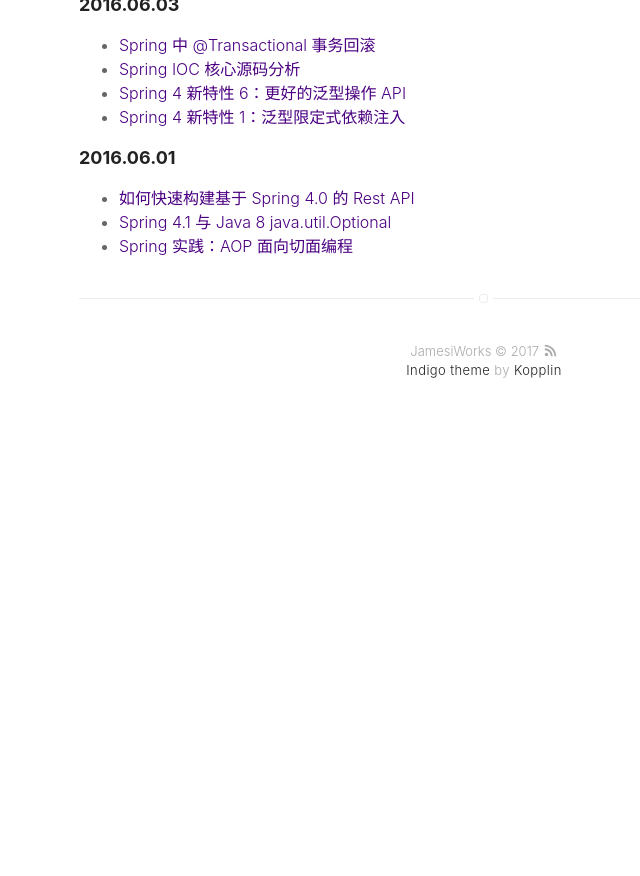
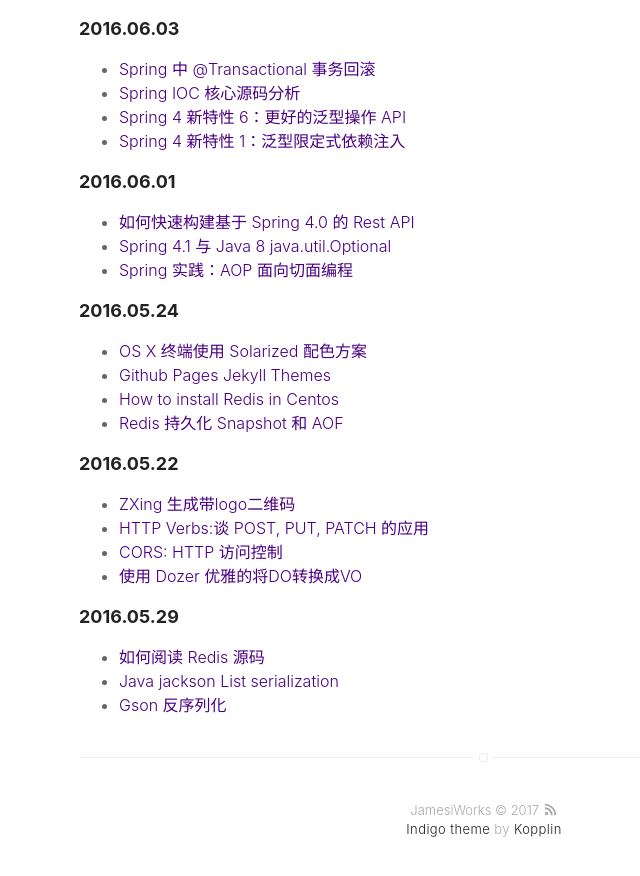
Before and after one commit to Jiangew/jiangew.github.io, a Jekyll site: the page built from daily.md, in a window 1280 px wide and 900 px high, scrolled down 10887 px. Shown: the top 876 px of the window, without its empty margins (156-796 px from the left). Built offline with Jekyll 4.4.1, drawn with Linux system fonts in a browser that asks for light colours; before the commit the page ends 11328 px from its top, so only the background shows below that; some of the changed text lies outside the part shown.

Commit message:
polish daily

```diff
--- a/daily.md
+++ b/daily.md
@@ -12,6 +12,7 @@
 
 * [Java 8: CompletableFuture in action](http://www.nurkiewicz.com/2013/05/java-8-completablefuture-in-action.html)
 * [Java 8: 新特性 StampedLock 将是解决同步问题的新宠](http://www.importnew.com/14941.html)
+* [Java 8: Concurrency Synchronization and Locks](http://winterbe.com/posts/2015/04/30/java8-concurrency-tutorial-synchronized-locks-examples/)
 
 ### 2017.12.12
 
@@ -508,3 +509,23 @@
 * [如何快速构建基于 Spring 4.0 的 Rest API](http://www.importnew.com/7903.html)
 * [Spring 4.1 与 Java 8 java.util.Optional](http://www.importnew.com/13169.html)
 * [Spring 实践：AOP 面向切面编程](http://blog.csdn.net/zjf280441589/article/details/50816802)
+
+### 2016.05.24
+
+* [OS X 终端使用 Solarized 配色方案](https://www.vpsee.com/2013/09/use-the-solarized-color-theme-on-mac-os-x-terminal/)
+* [Github Pages Jekyll Themes](http://jekyllthemes.org/)
+* [How to install Redis in Centos](https://knowledge-base1.readthedocs.io/en/latest/redis.html)
+* [Redis 持久化 Snapshot 和 AOF](http://www.cnblogs.com/zhoujinyi/archive/2013/05/26/3098508.html)
+
+### 2016.05.22
+
+* [ZXing 生成带logo二维码](http://blog.csdn.net/sanfye/article/details/45749139)
+* [HTTP Verbs:谈 POST, PUT, PATCH 的应用](https://ihower.tw/blog/archives/6483)
+* [CORS: HTTP 访问控制](https://developer.mozilla.org/zh-CN/docs/Web/HTTP/Access_control_CORS)
+* [使用 Dozer 优雅的将DO转换成VO](http://www.hollischuang.com/archives/1613)
+
+### 2016.05.29
+
+* [如何阅读 Redis 源码](http://blog.huangz.me/diary/2014/how-to-read-redis-source-code.html)
+* [Java jackson List serialization](http://www.studytrails.com/java/json/java-jackson-Serialization-list/)
+* [Gson 反序列化](http://www.importnew.com/16786.html)
```
